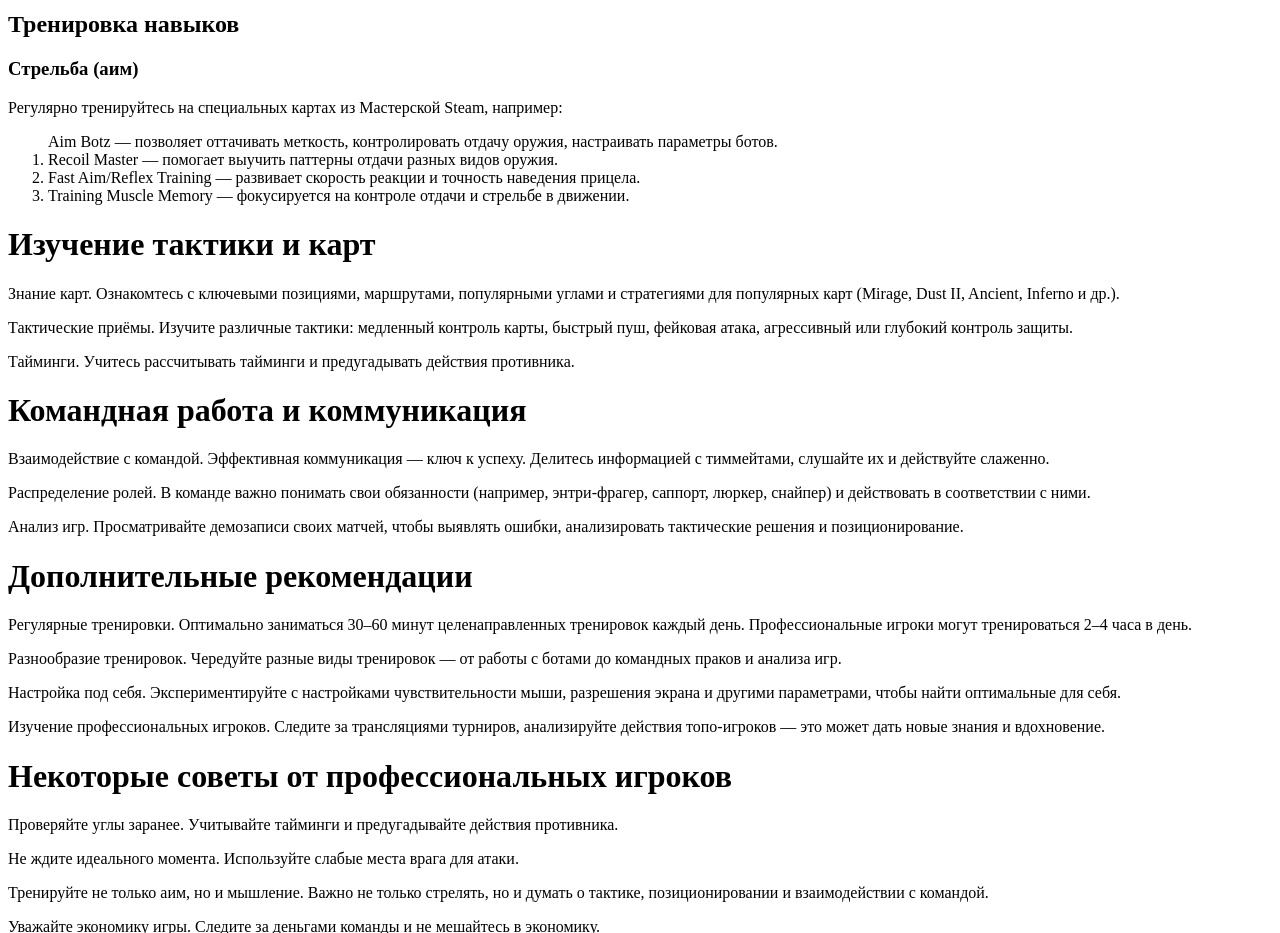
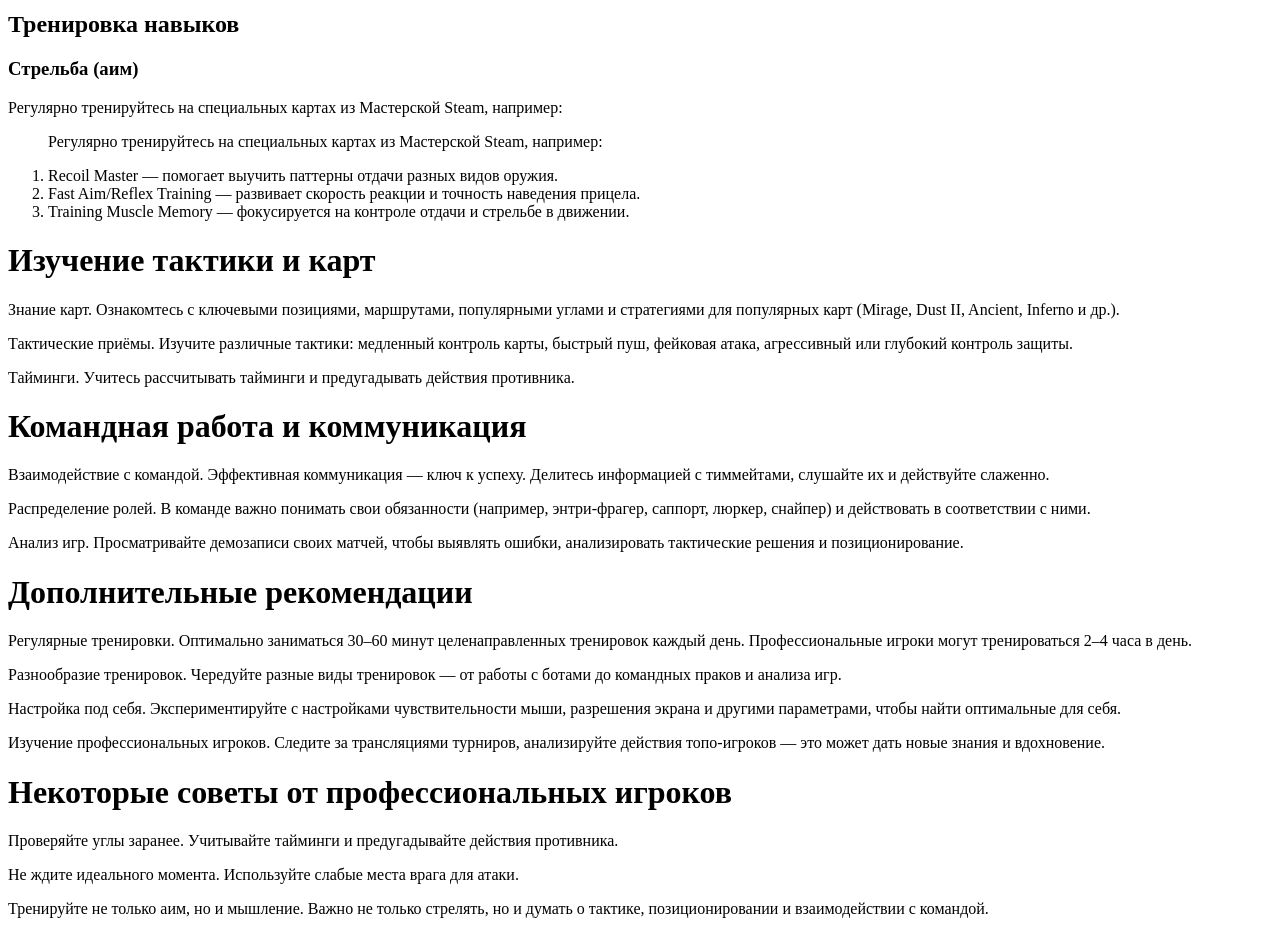
Before and after one commit to sema514/Cema000, a plain HTML site: page index.html in a window 1280 px wide. Shown: the part 880-1813 px from the top of the page. Drawn offline with Linux system fonts and the light colour scheme.

Commit message:
Update index.html

```diff
--- a/index.html
+++ b/index.html
@@ -34,7 +34,7 @@
          <p>Регулярно тренируйтесь на специальных картах из Мастерской Steam, например: </p>
 
          <ol
-           <li>Aim Botz — позволяет оттачивать меткость, контролировать отдачу оружия, настраивать параметры ботов.</li>
+           <p>Регулярно тренируйтесь на специальных картах из Мастерской Steam, например: </p>
            <li>Recoil Master — помогает выучить паттерны отдачи разных видов оружия. </li>
            <li>Fast Aim/Reflex Training — развивает скорость реакции и точность наведения прицела. </li>
            <li>Training Muscle Memory — фокусируется на контроле отдачи и стрельбе в движении.
```
